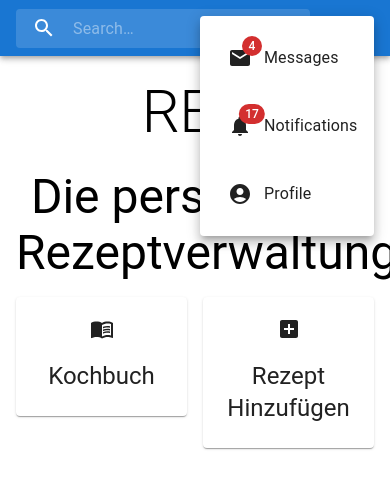
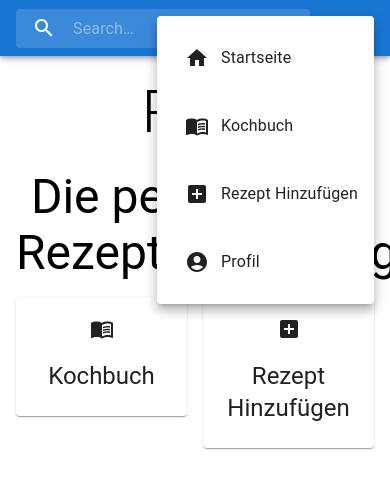
Before and after one commit to lucasm98/REZ, a React (Create React App) app: page / in a window 390 px wide. Both pictures are taken after a click on the button "show more". Shown: the top 488 px of the page. Built offline with nearby package versions, Linux system fonts and the light colour scheme; no server answers.

Commit message:
updated mobile view for appbar

```diff
--- a/src/Nav.tsx
+++ b/src/Nav.tsx
@@ -16,6 +16,7 @@ import NotificationsIcon from '@mui/icons-material/Notifications';
 import MoreIcon from '@mui/icons-material/MoreVert';
 import AddBoxIcon from '@mui/icons-material/AddBox';
 import MenuBookIcon from '@mui/icons-material/MenuBook';
+import HomeIcon from '@mui/icons-material/Home';
 import {useNavigate} from "react-router-dom";
 import {Button} from "@mui/material";
 
@@ -122,25 +123,35 @@ export default function TopAppBar() {
       open={isMobileMenuOpen}
       onClose={handleMobileMenuClose}
     >
-      <MenuItem>
-        <IconButton size="large" aria-label="show 4 new mails" color="inherit">
-          <Badge badgeContent={4} color="error">
-            <MailIcon />
-          </Badge>
-        </IconButton>
-        <p>Messages</p>
-      </MenuItem>
-      <MenuItem>
+      <MenuItem onClick={()=> navigate("/")}>
         <IconButton
           size="large"
-          aria-label="show 17 new notifications"
+          aria-label="go to save Recipes"
           color="inherit"
         >
-          <Badge badgeContent={17} color="error">
-            <NotificationsIcon />
-          </Badge>
+          <HomeIcon />
         </IconButton>
-        <p>Notifications</p>
+        <p>Startseite</p>
+      </MenuItem>
+      <MenuItem onClick={()=> navigate("/book")}>
+        <IconButton
+          size="large"
+          aria-label="go to save Recipes"
+          color="inherit"
+        >
+          <MenuBookIcon />
+        </IconButton>
+        <p>Kochbuch</p>
+      </MenuItem>
+      <MenuItem onClick={()=> navigate("/add")} >
+        <IconButton
+          size="large"
+          aria-label="add Recipe"
+          color="inherit"
+        >
+          <AddBoxIcon />
+        </IconButton>
+        <p>Rezept Hinzufügen</p>
       </MenuItem>
       <MenuItem onClick={handleProfileMenuOpen}>
         <IconButton
@@ -152,7 +163,7 @@ export default function TopAppBar() {
         >
           <AccountCircle />
         </IconButton>
-        <p>Profile</p>
+        <p>Profil</p>
       </MenuItem>
     </Menu>
   );
```
